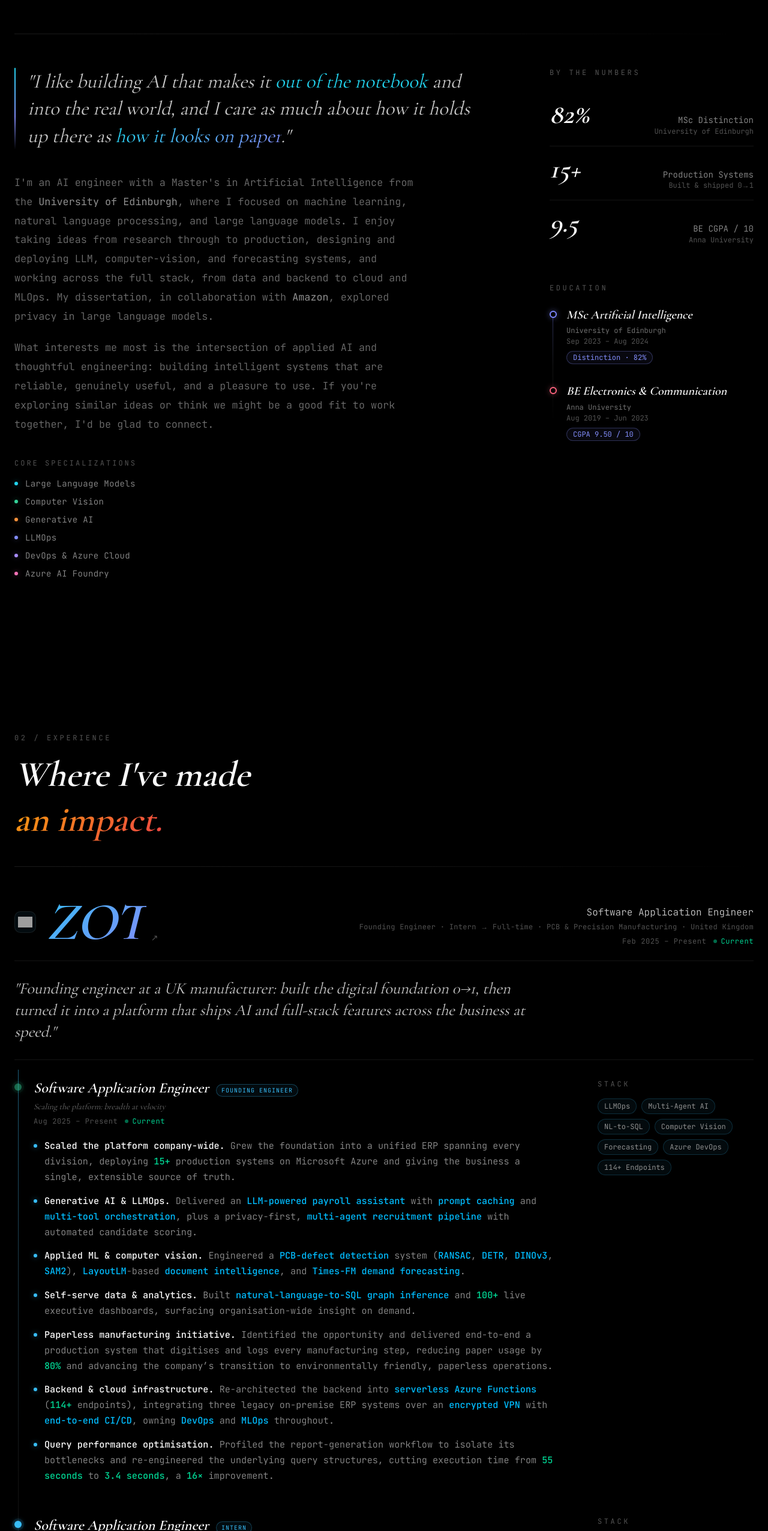
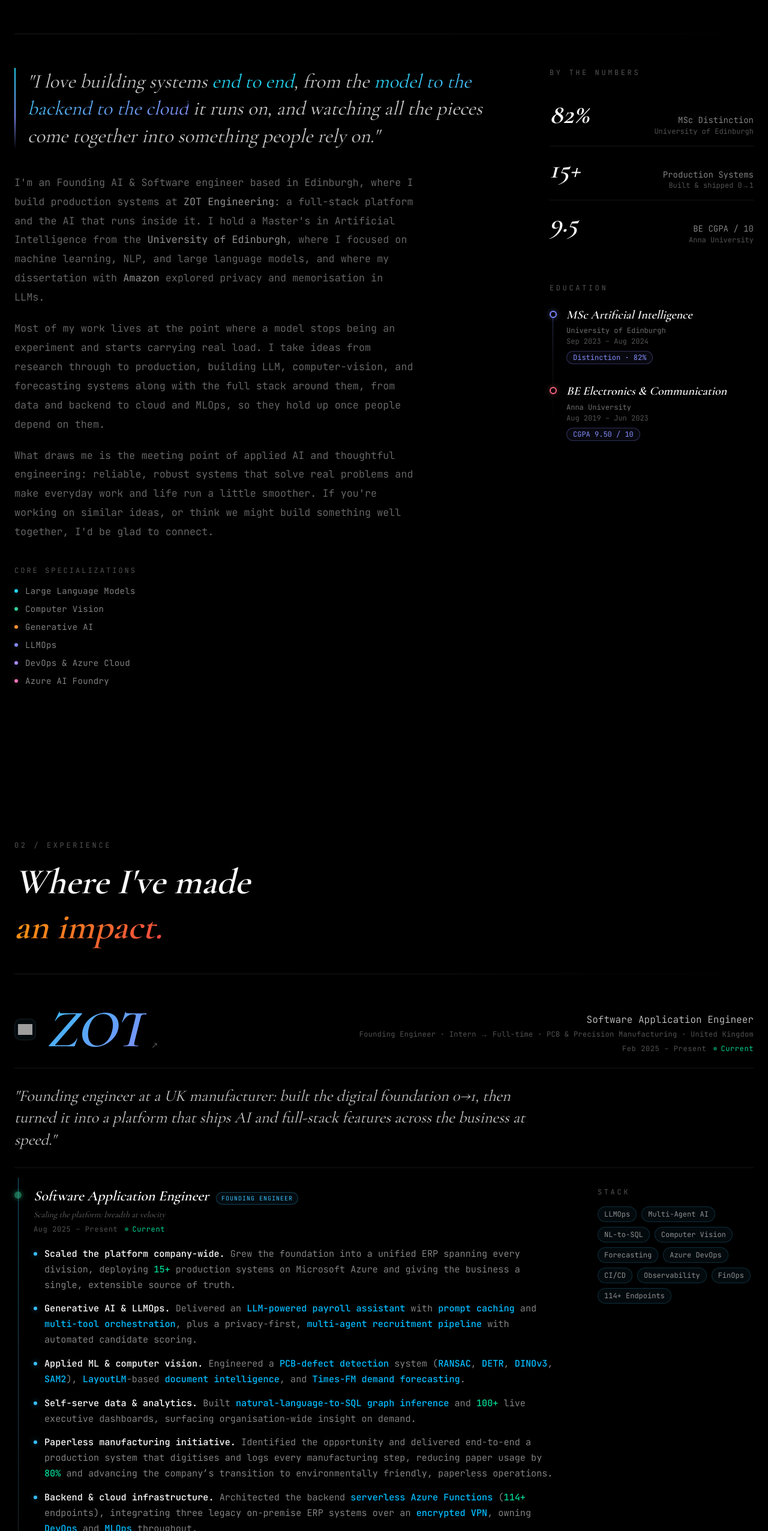
Before and after one commit to vaikunth-coder27/Vaikunth-portfolio, a Next.js app: page / in a window 1280 px wide. Shown: the part 1094-3646 px from the top of the page at 60% size. Built offline with nearby package versions, Linux system fonts and the light colour scheme; grey boxes are pictures that could not be loaded.

Commit message:
updated content

```diff
--- a/src/components/portfolio/about.tsx
+++ b/src/components/portfolio/about.tsx
@@ -84,40 +84,48 @@ export function About() {
                 className="text-[1.65rem] md:text-[2.05rem] font-serif italic leading-[1.38] text-p-text-2"
                 style={{ fontFamily: 'var(--font-cormorant)' }}
               >
-                "I like building AI that makes it{' '}
+                "I love building systems{' '}
                 <span className="text-cyan-400 dark:text-cyan-400" style={{ color: '#22d3ee' }}>
-                  out of the notebook
-                </span>{' '}
-                and into the real world, and I care as much about how it holds up there as{' '}
+                  end to end
+                </span>
+                , from the{' '}
                 <span style={{
                   background: 'linear-gradient(135deg, #22d3ee, #818cf8)',
                   WebkitBackgroundClip: 'text',
                   WebkitTextFillColor: 'transparent',
                   backgroundClip: 'text',
                 }}>
-                  how it looks on paper
-                </span>
-                ."
+                  model to the backend to the cloud
+                </span>{' '}
+                it runs on, and watching all the pieces come together into something people rely on."
               </blockquote>
             </div>
 
             {/* Bio */}
             <div className="flex flex-col gap-5 max-w-2xl">
               <p className="text-p-text-4 text-base md:text-[1.05rem] leading-[1.9] font-light">
-                I&apos;m an AI engineer with a Master&apos;s in Artificial Intelligence from the{' '}
+                I&apos;m an Founding AI & Software engineer based in Edinburgh, where I build production systems at{' '}
+                <span className="text-p-text-3 font-normal">ZOT Engineering</span>: a full-stack
+                platform and the AI that runs inside it. I hold a Master&apos;s in Artificial
+                Intelligence from the{' '}
                 <span className="text-p-text-3 font-normal">University of Edinburgh</span>, where I
-                focused on machine learning, natural language processing, and large language models.
-                I enjoy taking ideas from research through to production, designing and deploying
-                LLM, computer-vision, and forecasting systems, and working across the full stack,
-                from data and backend to cloud and MLOps. My dissertation, in collaboration with{' '}
-                <span className="text-p-text-3 font-normal">Amazon</span>, explored privacy in large
-                language models.
+                focused on machine learning, NLP, and large language models, and where my
+                dissertation with{' '}
+                <span className="text-p-text-3 font-normal">Amazon</span> explored privacy and
+                memorisation in LLMs.
               </p>
               <p className="text-p-text-4 text-base md:text-[1.05rem] leading-[1.9] font-light">
-                What interests me most is the intersection of applied AI and thoughtful
-                engineering: building intelligent systems that are reliable, genuinely useful, and
-                a pleasure to use. If you&apos;re exploring similar ideas or think we might be a good
-                fit to work together, I&apos;d be glad to connect.
+                Most of my work lives at the point where a model stops being an experiment and
+                starts carrying real load. I take ideas from research through to production,
+                building LLM, computer-vision, and forecasting systems along with the full stack
+                around them, from data and backend to cloud and MLOps, so they hold up once
+                people depend on them.
+              </p>
+              <p className="text-p-text-4 text-base md:text-[1.05rem] leading-[1.9] font-light">
+                What draws me is the meeting point of applied AI and thoughtful engineering:
+                reliable, robust systems that solve real problems and make everyday work and
+                life run a little smoother. If you&apos;re working on similar ideas, or think we
+                might build something well together, I&apos;d be glad to connect.
               </p>
             </div>
 
--- a/src/components/portfolio/contact.tsx
+++ b/src/components/portfolio/contact.tsx
@@ -92,7 +92,7 @@ export function Contact() {
         >
           <div className="h-px w-12 md:w-16 bg-p-border" />
           {[
-            { label: 'LinkedIn', href: 'https://www.linkedin.com/in/vaikunth-guruswamy-698b3a1b1/' },
+            { label: 'LinkedIn', href: 'https://www.linkedin.com/in/vaikunth-guruswamy/' },
             { label: 'GitHub', href: 'https://github.com/vaikunth-coder27' },
           ].map((link) => (
             <a
--- a/src/components/portfolio/experience.tsx
+++ b/src/components/portfolio/experience.tsx
@@ -81,14 +81,26 @@ const experiences: ExperienceEntry[] = [
           },
           {
             lead: 'Backend & cloud infrastructure',
-            detail: 'Re-architected the backend into serverless Azure Functions (114+ endpoints), integrating three legacy on-premise ERP systems over an encrypted VPN with end-to-end CI/CD, owning DevOps and MLOps throughout.',
+            detail: 'Architected the backend serverless Azure Functions (114+ endpoints), integrating three legacy on-premise ERP systems over an encrypted VPN, owning DevOps and MLOps throughout.',
+          },
+          {
+            lead: 'Cloud architecture & FinOps',
+            detail: 'Designed the complete Azure cloud architecture from the ground up, creating and managing resource groups across environments and owning FinOps cost governance to keep spend predictable as the platform scaled.',
+          },
+          {
+            lead: 'CI/CD & developer experience',
+            detail: 'Set up the company’s GitHub organisation, repositories, and GitHub Actions workflows, and standardised local quality gates, ESLint, unit tests, and Cypress E2E, behind automated build, test, and deploy pipelines.',
+          },
+          {
+            lead: 'Observability & reliability',
+            detail: 'Instrumented distributed tracing, monitoring, and alerting across production systems, running ongoing performance evaluations, bug fixes, and improvements to keep the platform fast and dependable.',
           },
           {
             lead: 'Query performance optimisation',
             detail: 'Profiled the report-generation workflow to isolate its bottlenecks and re-engineered the underlying query structures, cutting execution time from 55 seconds to 3.4 seconds, a 16× improvement.',
           },
         ],
-        stack: ['LLMOps', 'Multi-Agent AI', 'NL-to-SQL', 'Computer Vision', 'Forecasting', 'Azure DevOps', '114+ Endpoints'],
+        stack: ['LLMOps', 'Multi-Agent AI', 'NL-to-SQL', 'Computer Vision', 'Forecasting', 'Azure DevOps', 'CI/CD', 'Observability', 'FinOps', '114+ Endpoints'],
       },
       {
         title: 'Software Application Engineer',
@@ -200,6 +212,10 @@ const TECH_TERMS = [
   'Angular 19 SSR', 'Python REST API', 'encrypted VPN', 'end-to-end CI/CD',
   'MSAL/JWT', 'CI/CD', 'DevOps', 'MLOps', 'RBAC', 'RANSAC', 'DETR', 'DINOv3',
   'SAM2', 'LayoutLM', 'Times-FM', 'ClickUp',
+  // Platform / DevOps / infra
+  'Azure cloud architecture', 'GitHub Actions', 'resource groups', 'FinOps',
+  'Cypress E2E', 'Cypress', 'ESLint', 'unit tests', 'distributed tracing',
+  'observability',
   // Thesis / research
   'code-based large language models', 'extended CodeBLEU', 'CodeBLEU',
   'CodeSearchNet', 'CodeBERT', 'CodeGPT', 'CodeT5', '8-bit quantization',
--- a/src/components/portfolio/projects.tsx
+++ b/src/components/portfolio/projects.tsx
@@ -1,7 +1,7 @@
 'use client'
 
-import { Fragment, useState } from 'react'
-import { motion } from 'framer-motion'
+import { Fragment, useEffect, useRef, useState } from 'react'
+import { motion, useInView } from 'framer-motion'
 import {
   featuredProjects,
   projectCatalogue,
@@ -256,6 +256,21 @@ function CatalogueRow({ project }: { project: (typeof projectCatalogue)[number]
 export function Projects() {
   const [open, setOpen] = useState(false)
 
+  // Auto-expand the catalogue as soon as the trigger appears in the lower part
+  // of the viewport. The -15% bottom rootMargin keeps a small dead zone at the
+  // very bottom edge (so it doesn't fire on a 1px peek) but fires once the
+  // button is comfortably inside the bottom ~quarter of the screen.
+  const triggerRef = useRef<HTMLDivElement>(null)
+  const autoExpanded = useRef(false)
+  const inView = useInView(triggerRef, { margin: '0px 0px -15% 0px' })
+
+  useEffect(() => {
+    if (inView && !autoExpanded.current) {
+      autoExpanded.current = true
+      setOpen(true)
+    }
+  }, [inView])
+
   return (
     <section id="projects" className="relative py-16 md:py-32 px-5 md:px-6 bg-background">
       <div className="max-w-6xl mx-auto">
@@ -298,7 +313,7 @@ export function Projects() {
         </div>
 
         {/* Fading-line chevron divider */}
-        <div className="flex items-center gap-5 mt-[clamp(52px,6vw,80px)]">
+        <div ref={triggerRef} className="flex items-center gap-5 mt-[clamp(52px,6vw,80px)]">
           <span className="flex-1 h-px bg-gradient-to-r from-transparent to-p-border" />
           <motion.button
             onClick={() => setOpen((v) => !v)}
```
